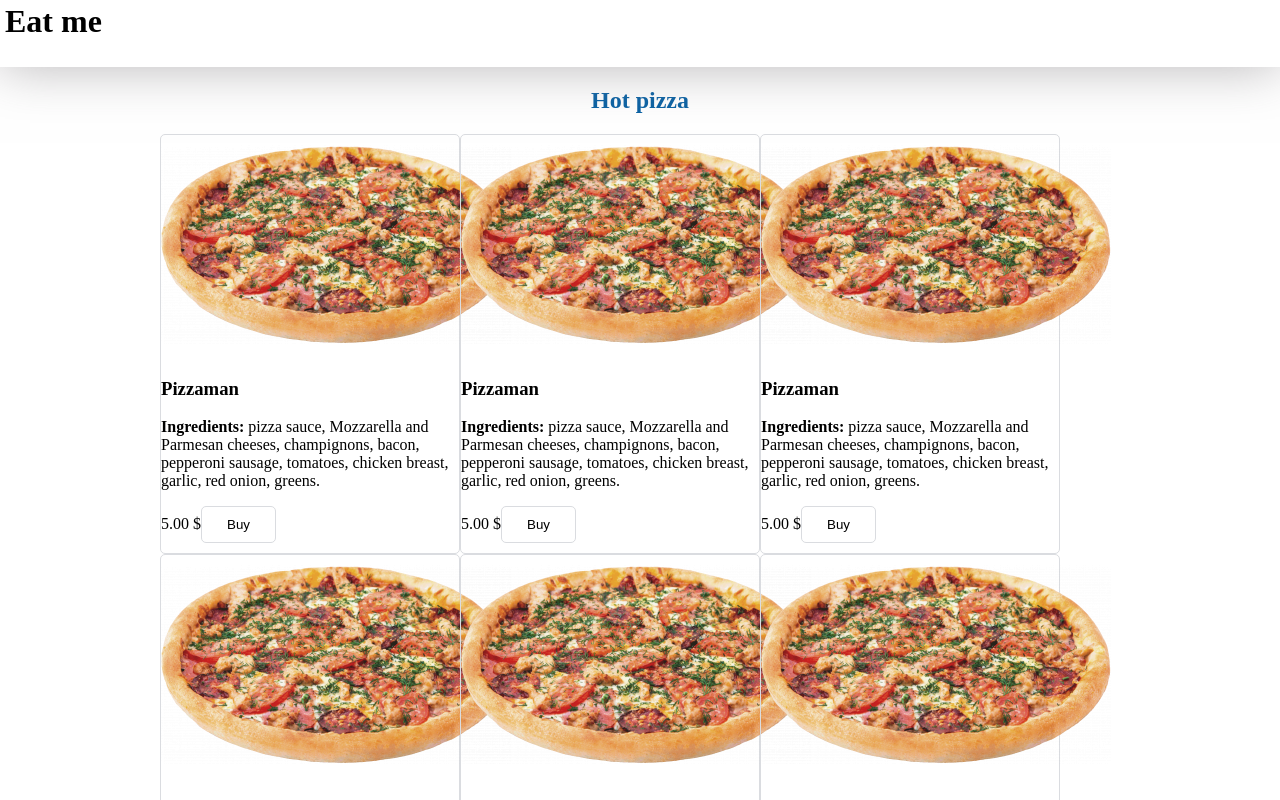
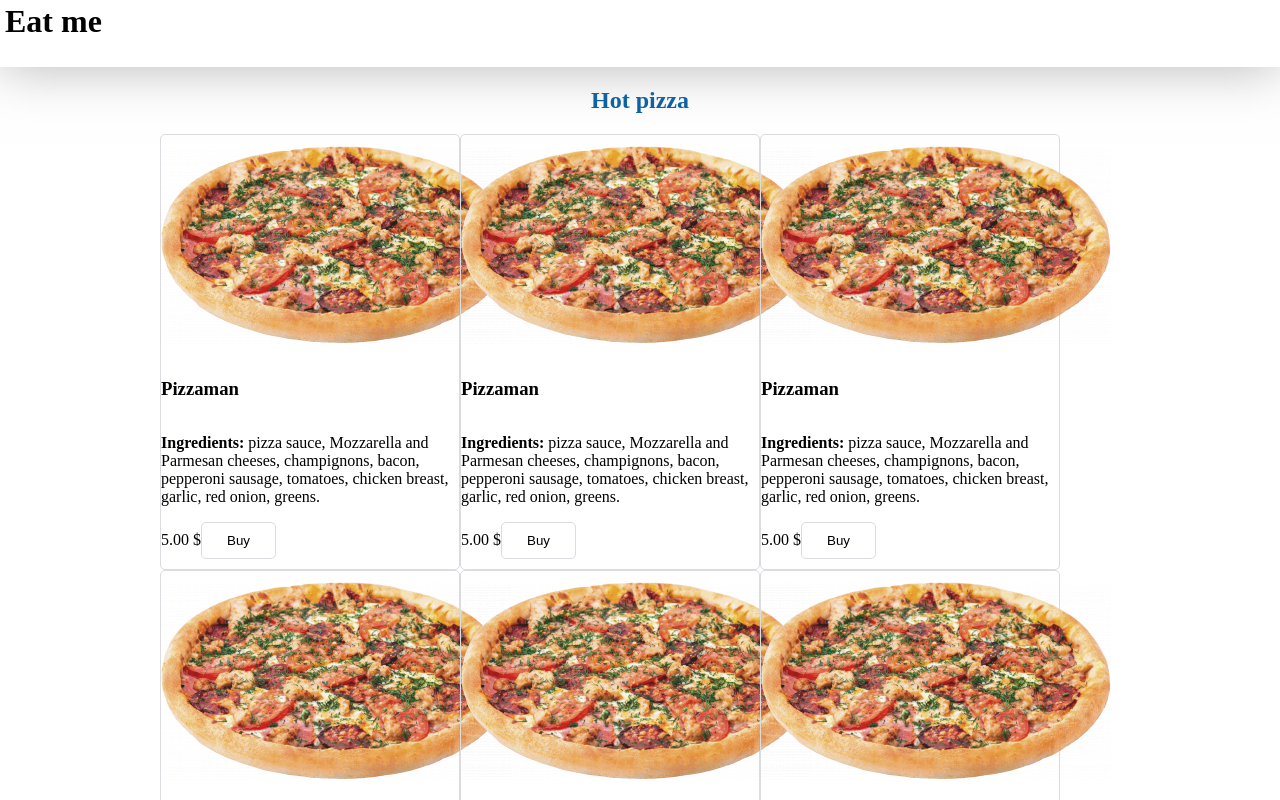
Before and after one commit to uzambara/pizza, a React app in the folder Innoscripta.Pizza/ClientApp/: page / in a window 1280 px wide. Shown: the part 560-1360 px from the top of the page. Built offline with nearby package versions, Linux system fonts and the light colour scheme.

Commit message:
Made all product cards the same height

```diff
--- a/Innoscripta.Pizza/ClientApp/src/components/pizza-product-card/pizza-product-card.scss
+++ b/Innoscripta.Pizza/ClientApp/src/components/pizza-product-card/pizza-product-card.scss
@@ -4,6 +4,9 @@
     border: 1px solid $_bordersColor;
     border-radius: 5px;
     padding-bottom: 10px;
+    height: 100%;
+    display: flex;
+    flex-direction: column;
 }
 
 .wrapper:hover {
@@ -32,6 +35,8 @@
     padding: 5px 15px;
     display: flex;
     flex-wrap: wrap;
+    align-content: space-between;
+    flex-grow: 1;
 }
 
 .pizza-description {
--- a/Innoscripta.Pizza/ClientApp/src/pages/cart/cart.page.tsx
+++ b/Innoscripta.Pizza/ClientApp/src/pages/cart/cart.page.tsx
@@ -3,21 +3,20 @@ import * as styles from "./cart.page.scss";
 import {IPageProps} from "../page-props";
 import {withPageWrapper} from "../../hocs";
 import {useSelector} from "react-redux";
-import {cartSelectors} from "../../redux/selectors";
-import {PizzaCartItem} from "../../components";
+import {cartSelectors, settingsSelectors} from "../../redux/selectors";
+import {PizzaCartList} from "../../components";
 
 export interface ICartPageProps extends IPageProps {
+    totalPrice: number
 }
 
 function CartPageComponent(props: ICartPageProps) {
-    const {} = props;
-    const cart = useSelector(cartSelectors.selectCart);
+    const {totalPrice} = props;
+    const cartItemsMap = useSelector(cartSelectors.selectCartItemsMap);
+    const currencyType = useSelector(settingsSelectors.selectCurrencyType);
     return <>
         <h2 className={styles.title}>Your order</h2>
-        {
-            Object.keys(cart.items).map((productId) =>
-                <PizzaCartItem key={productId} cartItem={cart.items[productId]}/>)
-        }
+        <PizzaCartList totalPrice={totalPrice} currencyType={currencyType} cartItemsMap={cartItemsMap}/>
     </>
 }
 
```
